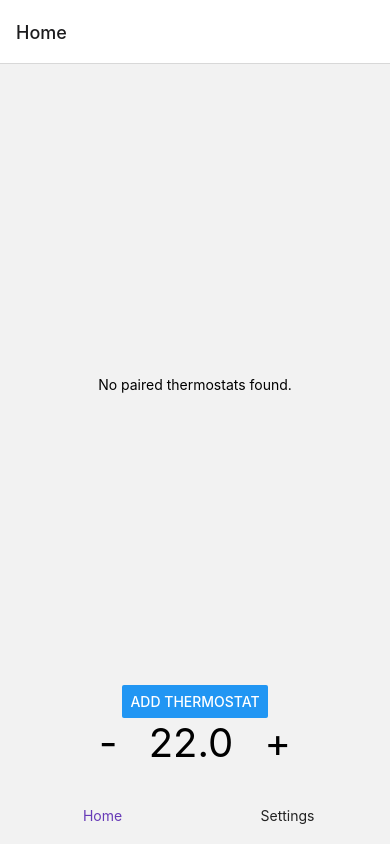
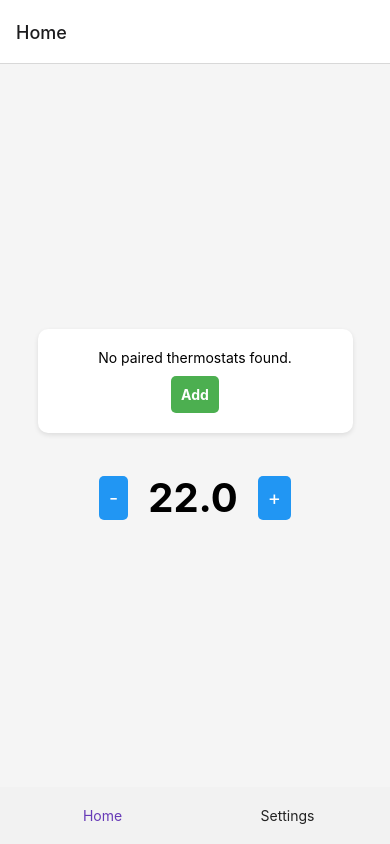
Before and after one commit to roberthevesi/thermolearn-frontend, a React Native app in the folder ThermolearnFrontend/: screen /Main in a window 390 px wide. Built offline with nearby package versions, Linux system fonts and the light colour scheme.

Commit message:
Added "unpair thermostat" feature

```diff
--- a/ThermolearnFrontend/src/screens/HomeScreen.js
+++ b/ThermolearnFrontend/src/screens/HomeScreen.js
@@ -1,13 +1,5 @@
-import React, { useState, useEffect } from "react";
-import {
-	View,
-	Alert,
-	Text,
-	TouchableOpacity,
-	StyleSheet,
-	Button,
-	Image,
-} from "react-native";
+import React, { useState, useEffect, useRef } from "react";
+import { View, Alert, Text, TouchableOpacity, StyleSheet } from "react-native";
 import AsyncStorage from "@react-native-async-storage/async-storage";
 import * as ImagePicker from "expo-image-picker";
 import api from "../utils/api";
@@ -17,6 +9,7 @@ const HomeScreen = ({ navigation }) => {
 	const [temperature, setTemperature] = useState(22);
 	const [thermostats, setThermostats] = useState([]);
 	const [loading, setLoading] = useState(true);
+	const timeoutId = useRef(null);
 
 	const handlePress = async (temp) => {
 		if (timeoutId.current) {
@@ -159,6 +152,45 @@ const HomeScreen = ({ navigation }) => {
 		}
 	};
 
+	const handleUnpairThermostat = async (thermostatId) => {
+		try {
+			const userId = await AsyncStorage.getItem("userId");
+			if (!userId) {
+				Alert.alert("Error", "User ID not found in storage.");
+				return;
+			}
+
+			const token = await AsyncStorage.getItem("userToken");
+			console.log(
+				"Unpairing thermostat:",
+				thermostatId,
+				"for user:",
+				userId
+			);
+			const response = await api.post(
+				`/thermostat/unpair-thermostat`,
+				{ userId, thermostatId },
+				{
+					headers: {
+						Authorization: `Bearer ${token}`,
+						"Content-Type": "application/json",
+					},
+				}
+			);
+
+			if (response.status === 200) {
+				Alert.alert("Success", "Thermostat unpaired successfully!");
+
+				fetchPairedThermostats();
+			} else {
+				Alert.alert("Error", "Failed to unpair thermostat.");
+			}
+		} catch (error) {
+			console.error("Failed to unpair thermostat", error);
+			Alert.alert("Error", "Failed to unpair thermostat.");
+		}
+	};
+
 	useEffect(() => {
 		fetchPairedThermostats();
 	}, []);
@@ -185,21 +217,35 @@ const HomeScreen = ({ navigation }) => {
 
 	return (
 		<View style={styles.container}>
+			<View style={styles.thermostatCard}>
 				{thermostats.length === 0 ? (
 					<View style={styles.centered}>
 						<Text>No paired thermostats found.</Text>
+						<TouchableOpacity
+							style={styles.addButton}
+							onPress={openImagePicker}
+						>
+							<Text style={styles.buttonText}>Add</Text>
+						</TouchableOpacity>
 					</View>
 				) : (
-				<View style={styles.thermostatsList}>
-					{thermostats.map((thermostat) => (
-						<Text key={thermostat.id} style={styles.thermostatId}>
-							Thermostat ID: {thermostat.thermostatId}
+					<View style={styles.thermostatContainer}>
+						<Text style={styles.thermostatId}>
+							Thermostat ID: {thermostats[0].thermostatId}
 						</Text>
-					))}
+						<TouchableOpacity
+							style={styles.removeButton}
+							onPress={() =>
+								handleUnpairThermostat(
+									thermostats[0].thermostatId
+								)
+							}
+						>
+							<Text style={styles.buttonText}>X</Text>
+						</TouchableOpacity>
 					</View>
 				)}
-
-			<Button title="Add Thermostat" onPress={openImagePicker} />
+			</View>
 
 			<View style={styles.tempControl}>
 				<TouchableOpacity
@@ -207,22 +253,21 @@ const HomeScreen = ({ navigation }) => {
 						setTemperature((prevTemp) => prevTemp - 0.5);
 						handlePress(temperature - 0.5);
 					}}
+					style={styles.tempButton}
 				>
-					<Text style={styles.tempButton}>-</Text>
+					<Text style={styles.tempButtonText}>-</Text>
 				</TouchableOpacity>
 
-				<Text style={styles.temperature}>
-					{" "}
-					{temperature.toFixed(1)}{" "}
-				</Text>
+				<Text style={styles.temperature}>{temperature.toFixed(1)}</Text>
 
 				<TouchableOpacity
 					onPress={() => {
 						setTemperature((prevTemp) => prevTemp + 0.5);
 						handlePress(temperature + 0.5);
 					}}
+					style={styles.tempButton}
 				>
-					<Text style={styles.tempButton}>+</Text>
+					<Text style={styles.tempButtonText}>+</Text>
 				</TouchableOpacity>
 			</View>
 		</View>
@@ -235,30 +280,67 @@ const styles = StyleSheet.create({
 		justifyContent: "center",
 		alignItems: "center",
 		padding: 20,
+		backgroundColor: "#f5f5f5",
+	},
+	thermostatCard: {
+		width: "90%",
+		padding: 20,
+		marginBottom: 20,
+		borderRadius: 10,
+		backgroundColor: "#fff",
+		shadowColor: "#000",
+		shadowOffset: { width: 0, height: 2 },
+		shadowOpacity: 0.1,
+		shadowRadius: 5,
+		elevation: 5,
 	},
 	centered: {
-		flex: 1,
 		justifyContent: "center",
 		alignItems: "center",
 	},
-	thermostatsList: {
-		marginBottom: 20,
+	thermostatContainer: {
+		flexDirection: "row",
+		justifyContent: "space-between",
+		alignItems: "center",
 	},
 	thermostatId: {
 		fontSize: 18,
-		marginVertical: 5,
+	},
+	addButton: {
+		marginTop: 10,
+		padding: 10,
+		borderRadius: 5,
+		backgroundColor: "#4CAF50",
+	},
+	removeButton: {
+		padding: 10,
+		borderRadius: 5,
+		backgroundColor: "#f44336",
+	},
+	buttonText: {
+		color: "#fff",
+		fontWeight: "bold",
+		textAlign: "center",
 	},
 	tempControl: {
 		flexDirection: "row",
 		justifyContent: "center",
 		alignItems: "center",
+		marginTop: 20,
 	},
 	tempButton: {
-		fontSize: 40,
 		marginHorizontal: 20,
+		padding: 10,
+		borderRadius: 5,
+		backgroundColor: "#2196F3",
+	},
+	tempButtonText: {
+		color: "#fff",
+		fontSize: 20,
 	},
 	temperature: {
 		fontSize: 40,
+		fontWeight: "bold",
 	},
 });
 
```
Lines whose indentation alone changed are shown as unchanged.
